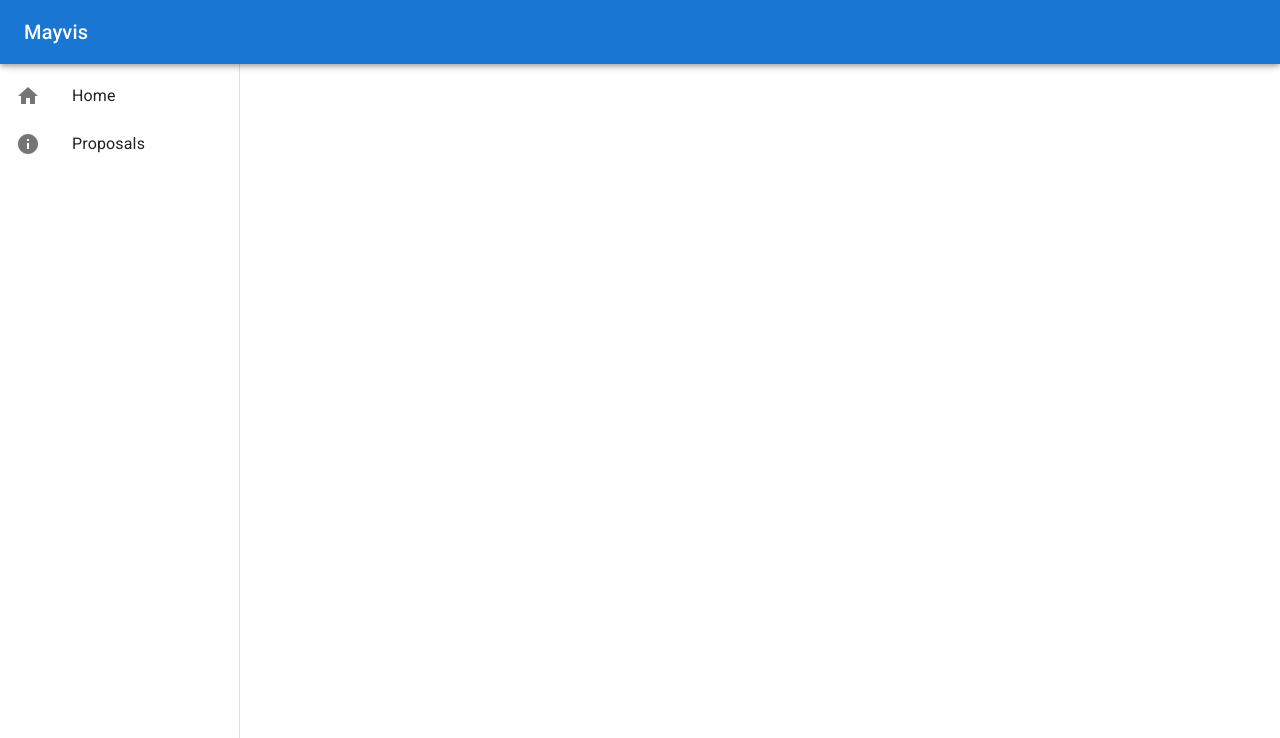
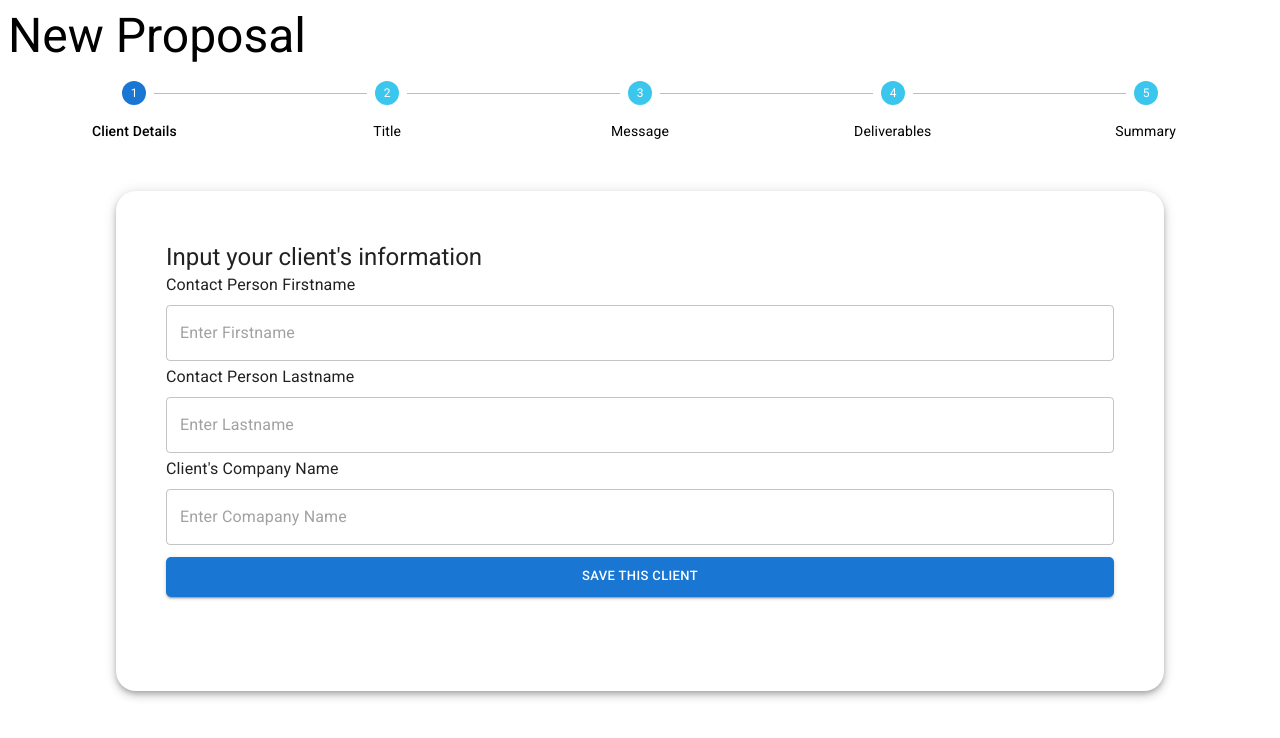
Before and after one commit to capstone-1232/mayvis-a, a Next.js app: page / in a window 1280 px wide. Shown: the top 738 px of the page. Built offline with nearby package versions, Linux system fonts and the light colour scheme; no server answers.

Commit message:
Added Stepper and client details

```diff
--- a/components/Stepper.js
+++ b/components/Stepper.js
@@ -3,6 +3,7 @@ import Box from '@mui/material/Box';
 import Stepper from '@mui/material/Stepper';
 import Step from '@mui/material/Step';
 import StepLabel from '@mui/material/StepLabel';
+import StepIcon from '@mui/material/StepIcon';
 
 const steps = [
   'Client Details',
@@ -15,10 +16,35 @@ const steps = [
 export default function NewProposalStepper() {
   return (
     <Box sx={{ width: '100%' }}>
-      <Stepper activeStep={1} alternativeLabel>
+      <Stepper activeStep={0} alternativeLabel>
         {steps.map((label) => (
           <Step key={label}>
-            <StepLabel>{label}</StepLabel>
+            <StepLabel
+              StepIconProps={{
+                sx: {
+                  color: '#3AC6ED',
+                  '&.MuiStepIcon-active': {
+                    color: '#2A987A',
+                  },
+                  '&.MuiStepIcon-completed': {
+                    color: '#3AC6ED',
+                  },
+                },
+              }}
+              sx={{
+                '& .MuiStepLabel-label': {
+                  color: '#000000',
+                  '&.Mui-active': {
+                    color: '#000000',
+                  },
+                  '&.Mui-completed': {
+                    color: '#000000',
+                  },
+                },
+              }}
+            >
+              {label}
+            </StepLabel>
           </Step>
         ))}
       </Stepper>
--- a/pages/_app.js
+++ b/pages/_app.js
@@ -1,3 +1,5 @@
+import React from 'react'
+
 import '@fontsource/roboto/300.css';
 import '@fontsource/roboto/400.css';
 import '@fontsource/roboto/500.css';
--- a/pages/index.js
+++ b/pages/index.js
@@ -1,9 +1,9 @@
-import DashboardLayout from '../components/DashboardLayout';
+import ProposalClientDetails from './proposal-client-details';
 
 export default function Home() {
   return (
     <main>
-      <DashboardLayout />
+      <ProposalClientDetails />
     </main>
   );
 }
--- /dev/null
+++ b/pages/proposal-client-details.js
@@ -0,0 +1,39 @@
+import { useState, Fragment } from 'react';
+
+import { Grid, Paper, TextField, Button, Typography, Link, Stack } from '@mui/material';
+import NewProposalStepper from '@/components/Stepper';
+
+export default function ProposalClientDetails() {
+  const paperStyle = { padding: 50, height: '50vh', width: '75%', margin: "50px auto", borderRadius: 20 }
+  const btnstyle = { margin: '8px 0', borderRadius:5, height: 40 }
+
+    return (
+      <div>
+        <Typography variant="h3" gutterBottom>
+          New Proposal
+        </Typography>
+        <NewProposalStepper />
+        <Paper elevation={5} style={paperStyle} square={false}>
+        <Typography variant='h5'>Input your client's information</Typography>
+          <Stack spacing={4}>
+            <Stack>
+              <Typography>Contact Person Firstname</Typography>
+              <TextField placeholder='Enter Firstname'
+                  variant="outlined" fullWidth required margin='dense'
+                  sx={{ borderRadius:5 }} />
+
+              <Typography>Contact Person Lastname</Typography>
+              <TextField placeholder='Enter Lastname'
+                  variant="outlined" fullWidth required margin='dense' />
+
+              <Typography>Client's Company Name</Typography>
+              <TextField placeholder='Enter Comapany Name'
+                  variant="outlined" fullWidth required margin='dense' />
+
+              <Button type='submit' color='primary' variant="contained" style={btnstyle} fullWidth size='small' sx={{ my: 20 }} >Save This Client</Button>
+            </Stack>
+          </Stack>
+        </Paper>
+      </div>
+    );
+  }
```
Also changed, not shown: pages/new-proposal.js (deleted, +0 -8 lines).
